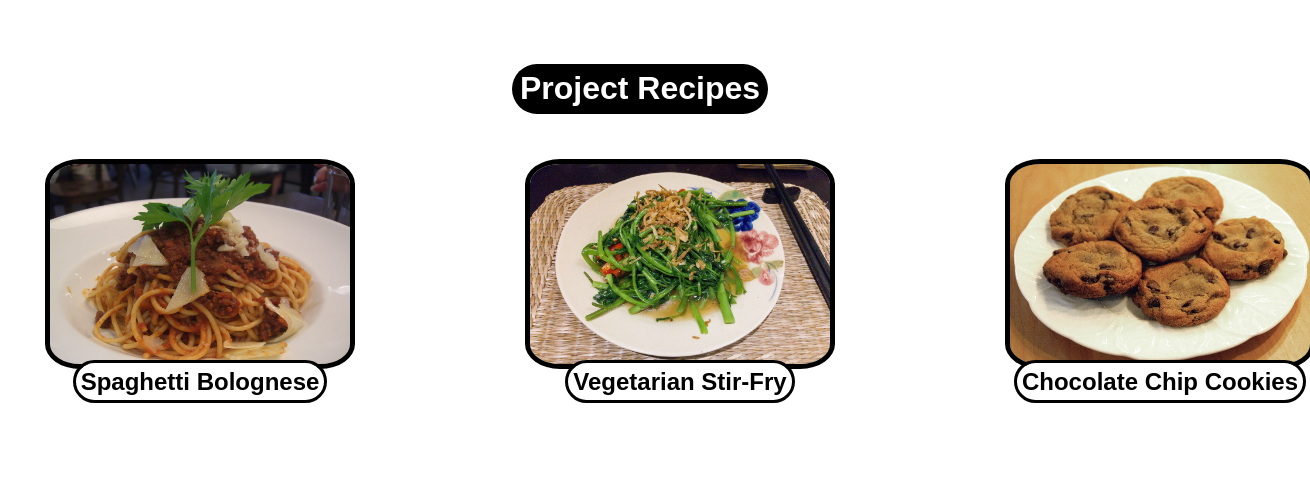
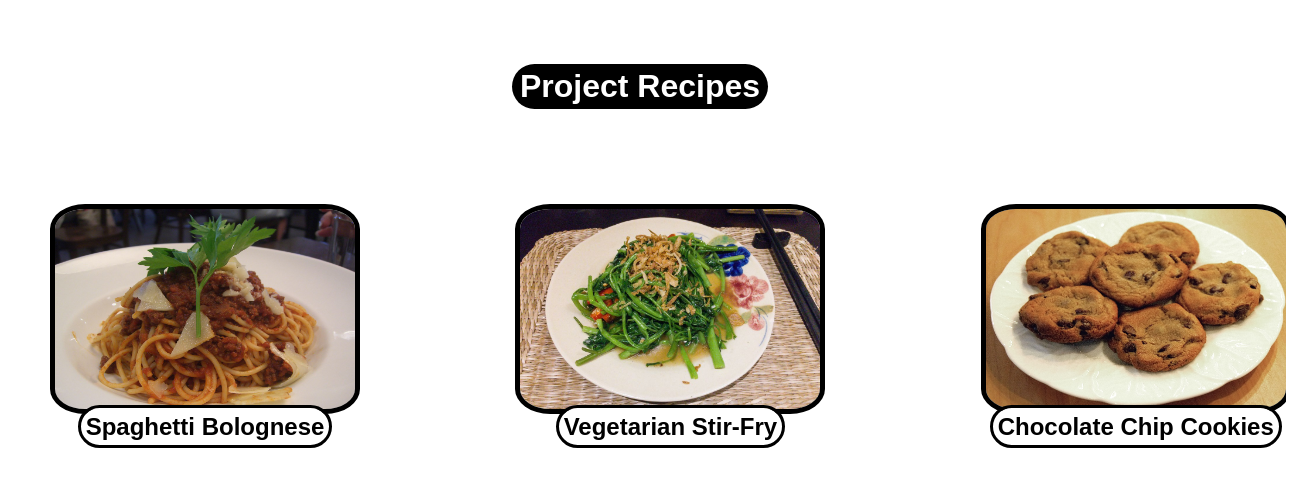
Before and after one commit to 5OH3L/Project-Recipes, a plain HTML site: page index.html in a window 1280 px wide. Shown: the whole page, 1310 px wide, since content can reach past the window. Drawn offline with Linux system fonts and the light colour scheme.

Commit message:
Tweaked Main Page's Css Element Positions

```diff
--- a/css/style.css
+++ b/css/style.css
@@ -5,13 +5,13 @@
 body {
     background-image: url("../img/ingredients.jpg");
     font-family: Arial, Helvetica, sans-serif;
-    padding-top: 5%;
 }
 h1 {
+    margin-top: 5%;
     margin-left: 40%;
     margin-right: 40%;
     border-radius: 50px;
-    padding: .5%;
+    padding: .3%;
     background: black;
     color: white;
     text-align: center;
@@ -20,9 +20,10 @@ ul {
     text-align: center;
     border-radius: 10px;
     display: flex;
-    gap: 180px;
+    gap: 13.5%;
     list-style:  none;
-    margin: 50px;
+    margin-top: 100px;
+    margin-left: 55px;
 }
 li img{
     outline: 5px solid black;
```
